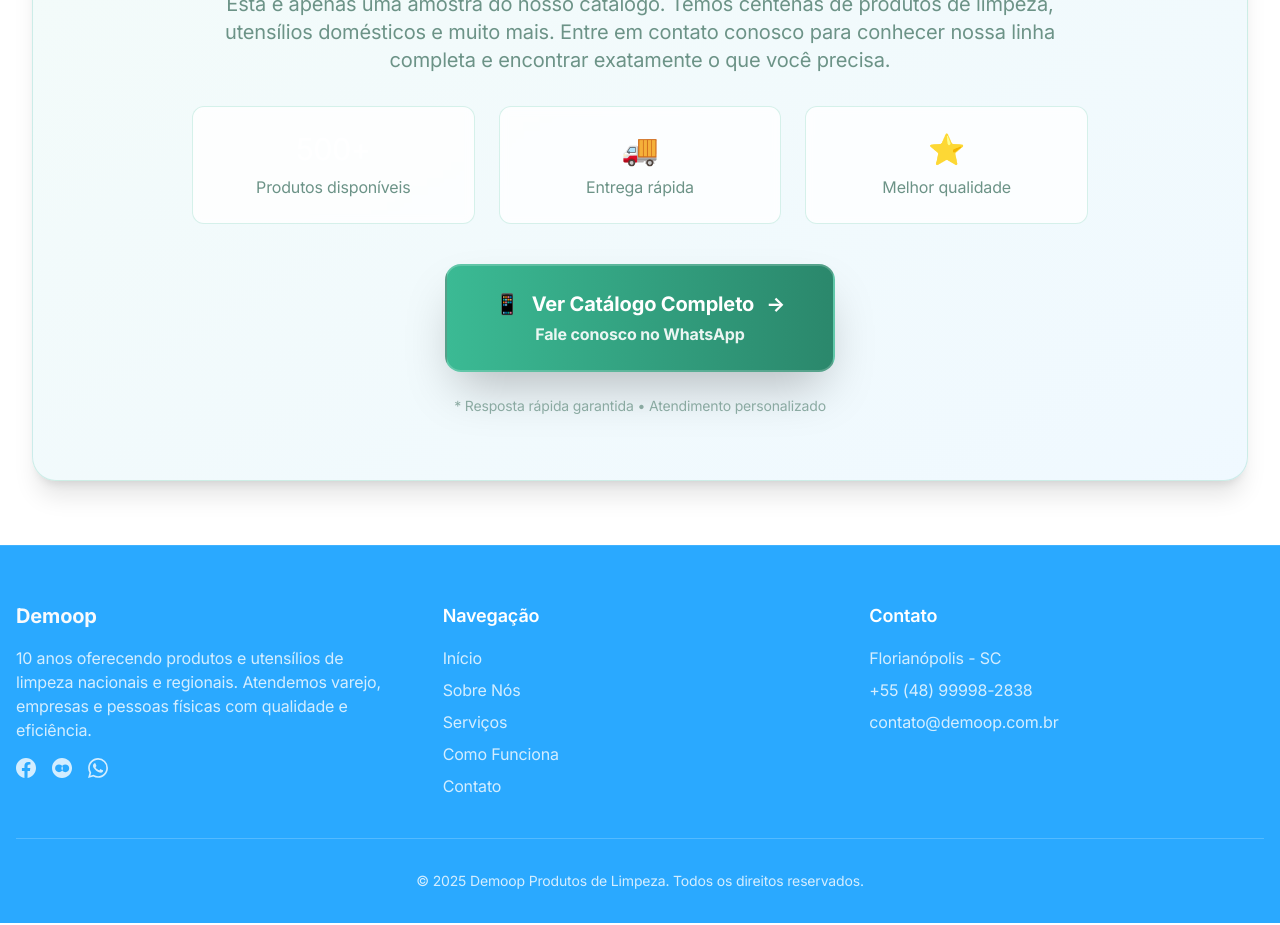
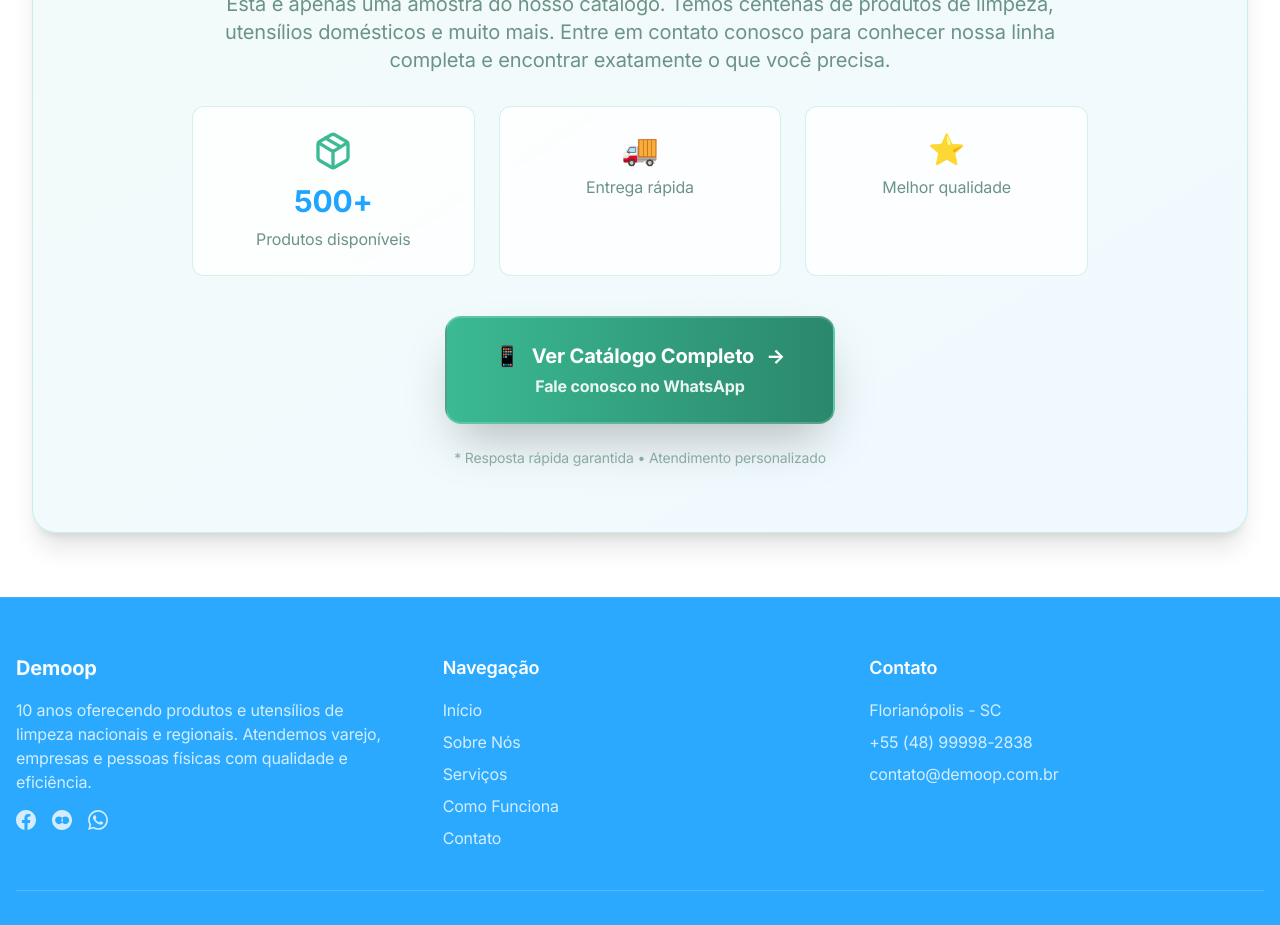
Before and after one commit to DevZipMateus/demoop, a React (Vite) app: page /catalogo in a window 1280 px wide. Shown: the part 4100-5025 px from the top of the page. Built offline with nearby package versions, Linux system fonts and the light colour scheme.

Commit message:
Add SVG to product count section
Add an SVG icon to the "Produtos disponíveis" section within the "Temos Muito Mais Produtos!" section on the Catalogo page.

```diff
--- a/src/pages/Catalogo.tsx
+++ b/src/pages/Catalogo.tsx
@@ -1,5 +1,6 @@
 
 import React from 'react';
+import { Package } from 'lucide-react';
 import NavBar from '@/components/NavBar';
 import Footer from '@/components/Footer';
 import WhatsAppButton from '@/components/WhatsAppButton';
@@ -88,7 +89,10 @@ const Catalogo = () => {
 
                 <div className="grid grid-cols-1 sm:grid-cols-3 gap-4 sm:gap-6 mb-8 sm:mb-10">
                   <div className="bg-white/80 backdrop-blur-sm rounded-xl p-4 sm:p-6 border border-demoop-green/20">
-                    <div className="text-2xl sm:text-3xl mb-2">500+</div>
+                    <div className="flex items-center justify-center mb-3">
+                      <Package className="w-8 h-8 sm:w-10 sm:h-10 text-demoop-primary" />
+                    </div>
+                    <div className="text-2xl sm:text-3xl mb-2 font-bold text-demoop-blue">500+</div>
                     <div className="text-sm sm:text-base text-muted-foreground">Produtos disponíveis</div>
                   </div>
                   <div className="bg-white/80 backdrop-blur-sm rounded-xl p-4 sm:p-6 border border-demoop-green/20">
```
